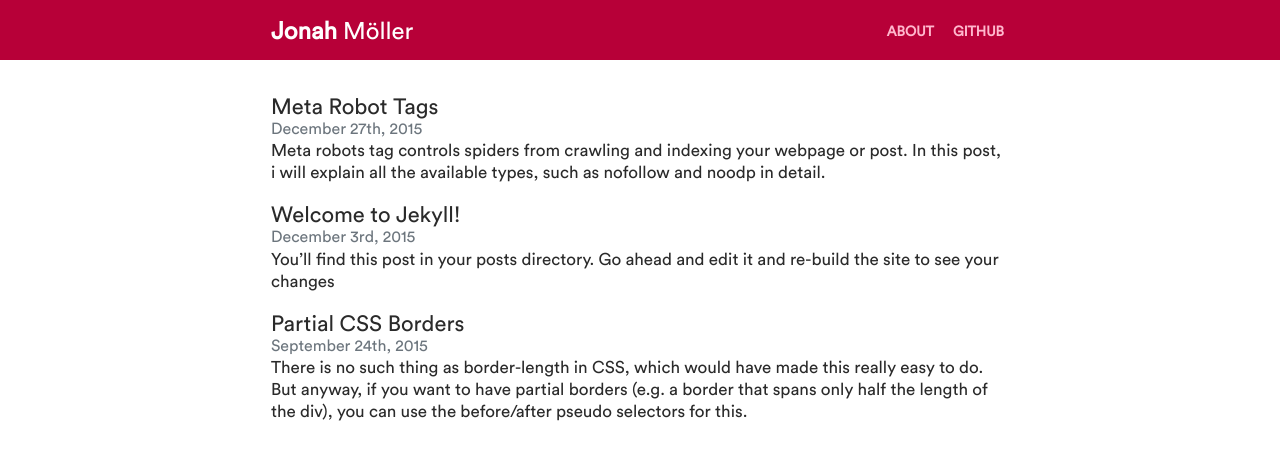
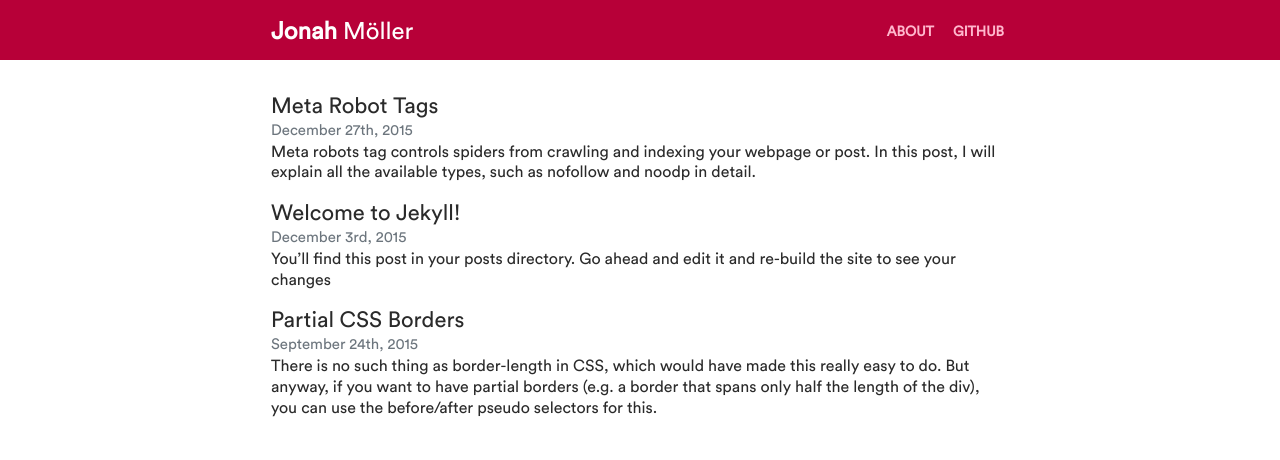
Before and after one commit to snapsnapturtle/jonah.ml, a Jekyll site: the page built from index.html, in a window 1280 px wide. Shown: the top 460 px of the page. Built offline with Jekyll 4.4.1, drawn with Linux system fonts in a browser that asks for light colours.

Commit message:
made the font a little smaller

```diff
--- a/_sass/_base.scss
+++ b/_sass/_base.scss
@@ -39,7 +39,7 @@ html, body {
     color: color(grey, dark);
     font-family: $regularFont;
     list-style: none;
-    font-size: 17px;
+    font-size: 16px;
     line-height: 130%;
     margin-bottom: 10px;
 
--- a/_sass/_home.scss
+++ b/_sass/_home.scss
@@ -33,7 +33,8 @@
 
   .post-meta {
     color: color(grey, 0.8);
-    font-size: 16px;
+    margin-top: 4px;
+    font-size: 15px;
     position: relative;
   }
 
--- a/index.html
+++ b/index.html
@@ -8,7 +8,7 @@ layout: default
 			<li>
 				<a class="post-link" href="{{ post.url | prepend: site.baseurl }}">
 					<h2>{{ post.title }}</h2>
-					<span class="post-meta">{% assign d = post.date | date: "%-d" %}{{ post.date | date: "%B" }} {% case d %}{% when '1' or '21' or '31' %}{{ d }}t{% when '2' or '22' %}{{ d }}nd{% when '3' or '23' %}{{ d }}rd{% else %}{{ d }}th{% endcase %}, {{ post.date | date: "%Y" }}</span>
+					<div class="post-meta">{% assign d = post.date | date: "%-d" %}{{ post.date | date: "%B" }} {% case d %}{% when '1' or '21' or '31' %}{{ d }}t{% when '2' or '22' %}{{ d }}nd{% when '3' or '23' %}{{ d }}rd{% else %}{{ d }}th{% endcase %}, {{ post.date | date: "%Y" }}</div>
 					<div class="post-foreword">{{ post.description }}</div>
 				</a>
 			</li>
```
Also changed, not shown: _posts/2015-12-27-meta-robot-tags.md (+1 -1 lines).
